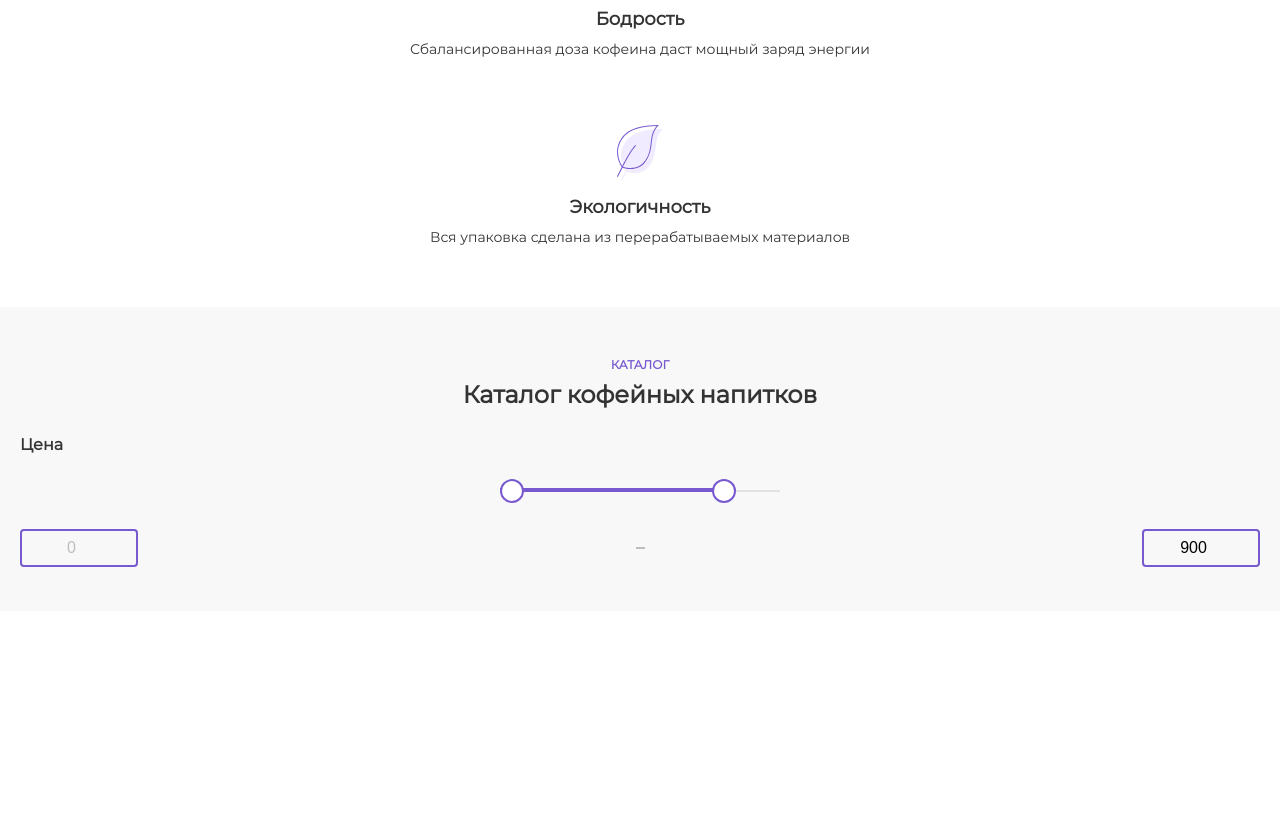
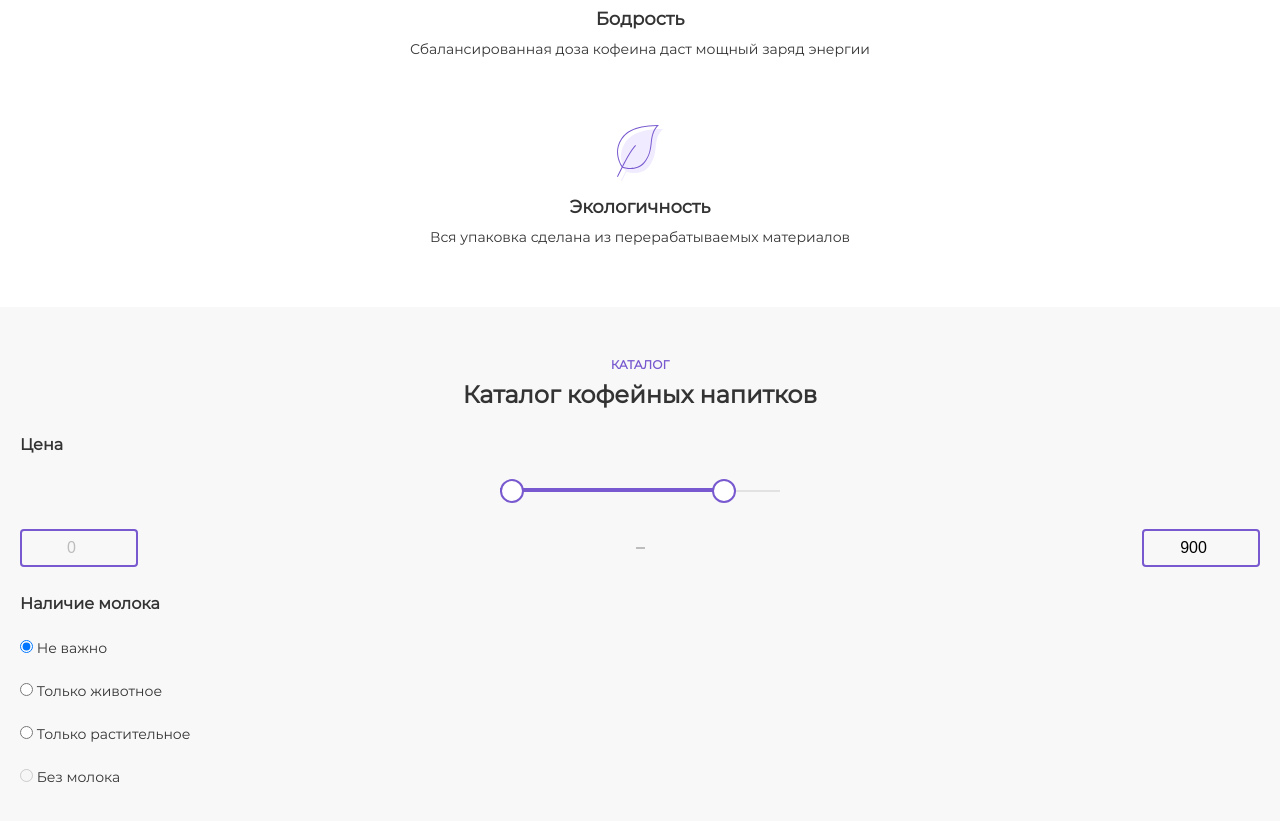
Before and after one commit to Vlad1slav1vanov/drink2go, a website: page source/index.html in a window 1280 px wide. Shown: the part 1401-2222 px from the top of the page. Before the commit the page ends 2012 px from the top, so only its background shows below. Drawn offline with nearby package versions, Linux system fonts and the light colour scheme; files that its build step writes are made by us from their sources; files whose address does not match are found by name.

Commit message:
created radio group

```diff
--- a/source/index.html
+++ b/source/index.html
@@ -170,6 +170,39 @@
               </div>
             </div>
           </fieldset>
+          <fieldset class="filters__milk">
+            <h4 class="filters__title">Наличие молока</h4>
+            <ul class="filters__milk-radio-list">
+              <li class="filters__milk-radio-item">
+                <label class="filters__radio-label">
+                  <input class="filters__radio-input" type="radio" name="type-of-milk" value="not-matter" checked/>
+                  <span class="filters__radio-button"></span>
+                  <span class="filters__radio-legend">Не важно</span>
+                </label>
+              </li>
+              <li class="filters__milk-radio-item">
+                <label class="filters__radio-label">
+                  <input class="filters__radio-input" type="radio" name="type-of-milk" value="only-animal"/>
+                  <span class="filters__radio-button"></span>
+                  <span class="filters__radio-legend">Только животное</span>
+                </label>
+              </li>
+              <li class="filters__milk-radio-item">
+                <label class="filters__radio-label">
+                  <input class="filters__radio-input" type="radio" name="type-of-milk" value="only-beyond"/>
+                  <span class="filters__radio-button"></span>
+                  <span class="filters__radio-legend">Только растительное</span>
+                </label>
+              </li>
+              <li class="filters__milk-radio-item">
+                <label class="filters__radio-label">
+                  <input class="filters__radio-input" type="radio" name="type-of-milk" value="no-milk" disabled/>
+                  <span class="filters__radio-button"></span>
+                  <span class="filters__radio-legend">Без молока</span>
+                </label>
+              </li>
+            </ul>
+          </fieldset>
         </form>
       </section>
     </main>
--- a/source/sass/blocks/filters.scss
+++ b/source/sass/blocks/filters.scss
@@ -3,6 +3,7 @@
   flex-direction: column;
   width: 100%;
   align-items: center;
+  gap: 24.5px;
 }
 
 .filters__price {
@@ -103,3 +104,16 @@
   height: 2px;
   background-color: $base-grey;
 }
+
+.filters__milk {
+  width: 100%;
+}
+
+.filters__milk-radio-list {
+  display: flex;
+  width: 100%;
+  flex-direction: column;
+  align-items: flex-start;
+  gap: 23px;
+  justify-content: space-between;
+}
--- a/source/sass/global/global.scss
+++ b/source/sass/global/global.scss
@@ -4,6 +4,7 @@
   margin: 0;
   box-sizing: border-box;
   list-style-type: none;
+  border: none;
 }
 
 .page {
```
Also changed, not shown: build/css/style.css, build/index.html.
